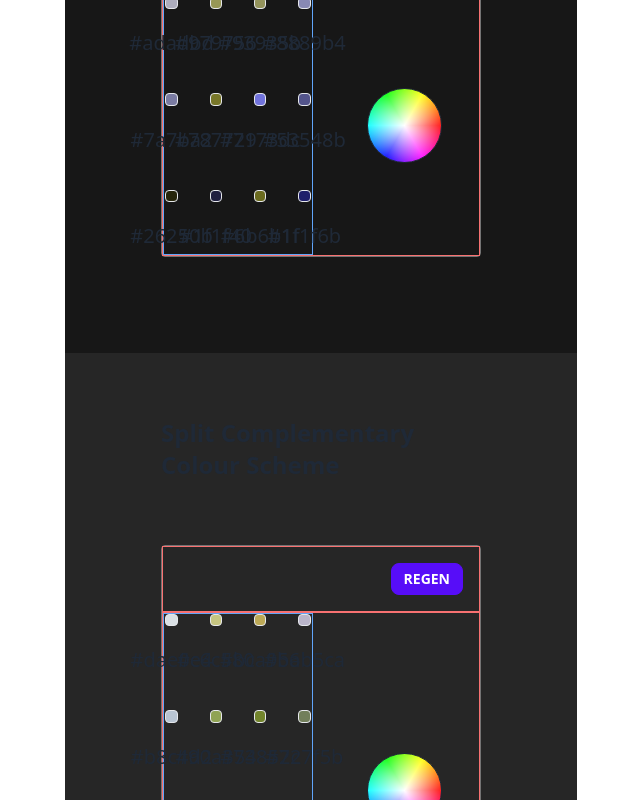
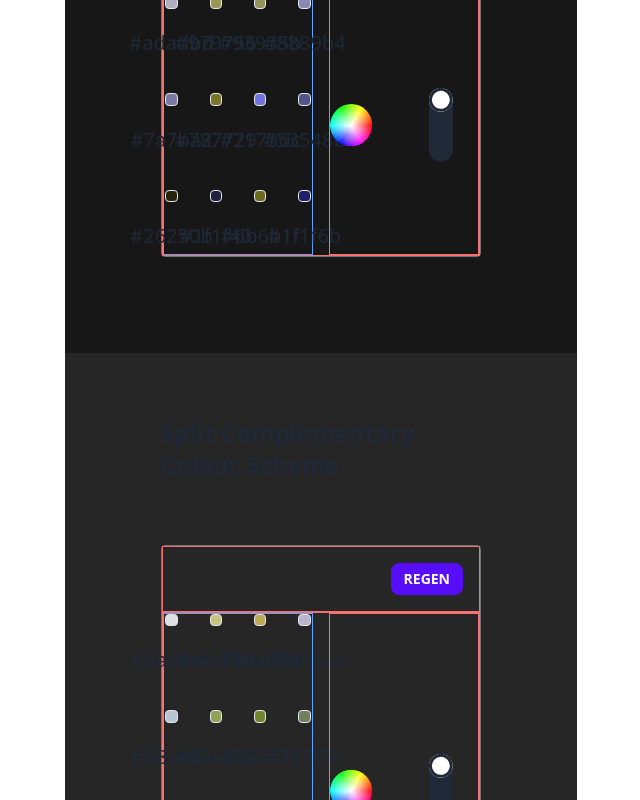
Before and after one commit to wandy0394/palette, a React (Vite) app in the folder palette/: page / in a window 1280 px wide. Shown: the part 820-1620 px from the top of the page, without its empty margins (319-959 px from the left). Built offline with nearby package versions, Linux system fonts and the light colour scheme.

Commit message:
colour wheel now changes with saturation towards the center. value slider added for each wheel which darkens/lightens it

```diff
--- a/palette/src/components/SchemeGrid.tsx
+++ b/palette/src/components/SchemeGrid.tsx
@@ -1,18 +1,63 @@
-import { HEX, Scheme } from "../types/colours"
+import { HEX, HSV, Scheme } from "../types/colours"
 import ColouredSquare from "./ColouredSquare"
 import {useEffect, useState, MouseEventHandler} from 'react'
+import ColourConverter from "../model/colourConverter"
 
+const cc = new ColourConverter()
 type Props = {
     schemes:Scheme[],
     generateScheme: (colour:HEX[])=>Scheme
 }
 
 const errorString:string = 'An error has occurred.'
+function range (start:number, stop:number, step:number):number[] {
+    let output:number[] = []
+    if (start >= stop) {
+        for (let i = start; i > stop; i+=step) {
+            output.push(i)
+        }
+    }
+    else {
+        for (let i = stop; i < stop; i+=step) {
+            output.push(i)
+        }
+    }
+    return output
+}
+
+function getWheelHSV(saturation:number, value:number): HSV[] {
+    let output:HSV[] = []
+    output.push({
+        hue:0,
+        saturation:saturation,
+        value:value
+    })
+    for (let i = 330; i >= 0; i-= 30) {
+        output.push({
+            hue:i,
+            saturation:saturation,
+            value:value
+        })
+    }
+    return output
+}
+function getColourString(colours:HSV[]):string {
+    let output:string = ''
+
+    colours.forEach(colour=>{
+        output += (`#${cc.hsv2rgb(colour)}, `)
+    })
+    output = output.slice(0, -2)
+    return output
+}
+const wheelWidths:number[] = range(100, 0, -2)
+
 export default function SchemeGrid(props:Props) {
     const {schemes, generateScheme} = props
 
     const [palettes, setPalettes] = useState<Scheme[]>([])
     const [errorMessage, setErrorMessage] = useState<string>('')
+    const [values, setValues] = useState<number[]>([])
 
     function generateNewScheme(colourList:(HEX[]|undefined), index:number) {
         if (colourList === undefined) {
@@ -32,10 +77,21 @@ export default function SchemeGrid(props:Props) {
         return
     }
 
+    function updateValue(newValue:number, index:number) {
+        let newValues:number[] = [...values]
+        newValues[index] = newValue
+        setValues(newValues)
+    }
 
     useEffect(()=>{
         setPalettes(schemes)
+        let newValues:number[] = []
+        for (let i = 0; i < schemes.length; i++) {
+            newValues.push(100)
+        }
+        setValues(newValues)
     }, [schemes])
+
 
     return (
         <div className='w-full flex flex-col items-center justify-center gap-8'>
@@ -60,15 +116,33 @@ export default function SchemeGrid(props:Props) {
                                             })
                                         }
                                     </div>
-                                    {/* <div className='w-1/2 rounded-full aspect-square bg-gradient-radial from-white border border-solid border-red-400'></div> */}
-                                    <div style={{
-                                            width:'50%',
-                                            aspectRatio:'1/1',
-                                            border:'1px solid',
-                                            borderRadius:'100%',
-                                            background:'radial-gradient(white, transparent 80%), conic-gradient(#ff0000, #ff0080, #ff00ff, #8000ff, #0000ff, #0080ff, #00ffff, #00ff80, #00ff00, #80ff00, #ffff00, #ff8000, #ff0000)',
-                                            transform:'rotate(90deg)'
-                                    }}>
+                                    <div className='h-full w-full flex items-center justify-center gap-8 border border-solid border-red-400'>
+                                        <div className='relative w-1/2 flex items-center justify-center aspect-square'>
+                                            {
+                                                wheelWidths.map((width, wheelIndex)=>{
+
+                                                    let saturation:number = (100-((wheelIndex+1)*2)) / 100
+                                                    let wheelHSVs:HSV[] = getWheelHSV(saturation, values[index]/100)
+                                                    let colours = getColourString(wheelHSVs)
+                                                    return (
+                                                        <div style={{
+                                                            position:'absolute',
+                                                            width:`${width}%`,
+                                                            aspectRatio:'1/1',
+                                                            borderRadius:'100%',
+                                                            background:`conic-gradient(${colours})`,
+                                                            transform:'rotate(90deg)',
+                                                            zIndex:`${wheelIndex}`
+                                                        }}>
+                                                        </div>
+                                                    )
+                                                })
+                                            }
+
+                                        </div>
+                                        <div className='flex items-center justify-center rotate-[270deg]'>
+                                            <input type='range' min="0" max="100" value={values[index]} className="range" onChange={e=>updateValue(parseInt(e.target.value), index)}/>
+                                        </div>
                                     </div>
                                 </div>
                             </div>
--- a/palette/src/model/colourConverter.tsx
+++ b/palette/src/model/colourConverter.tsx
@@ -120,6 +120,7 @@ class ColourConverter {
 
         return output
     }
+
 }
 
 export default ColourConverter
```
